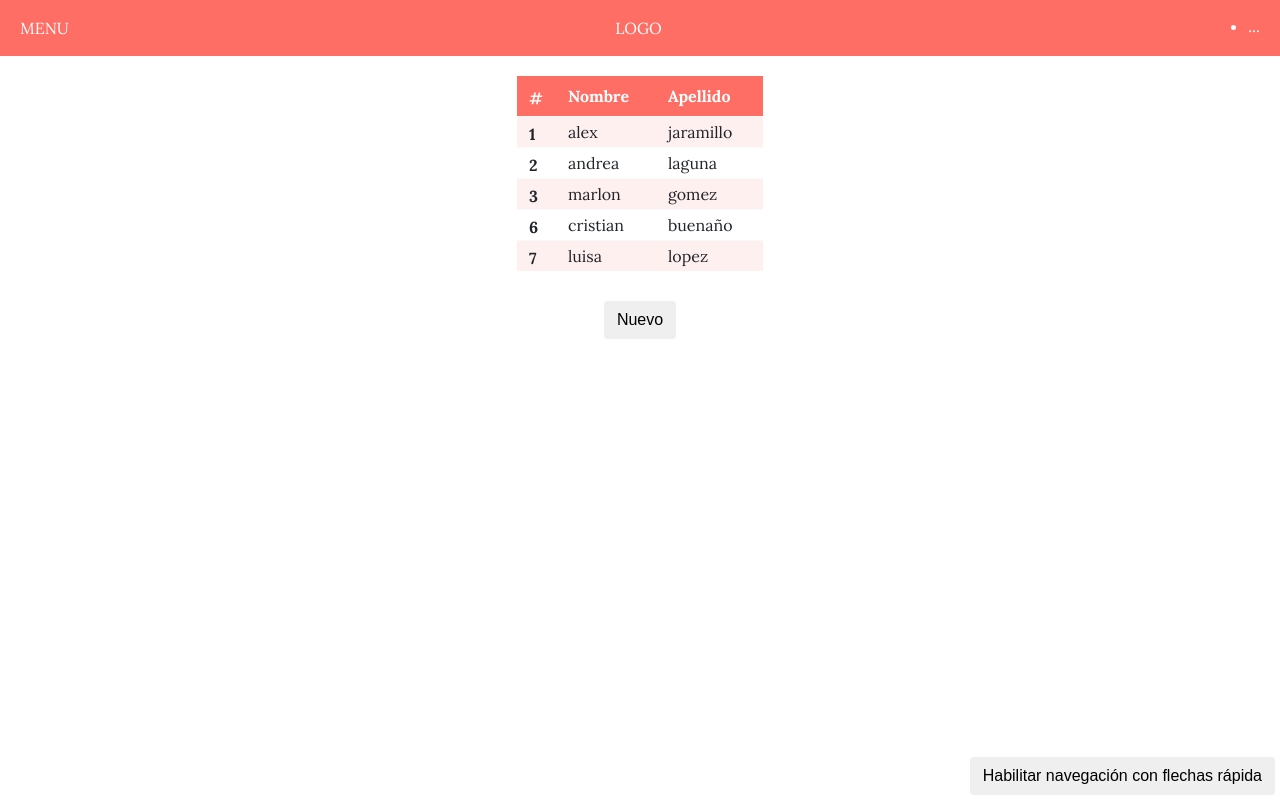
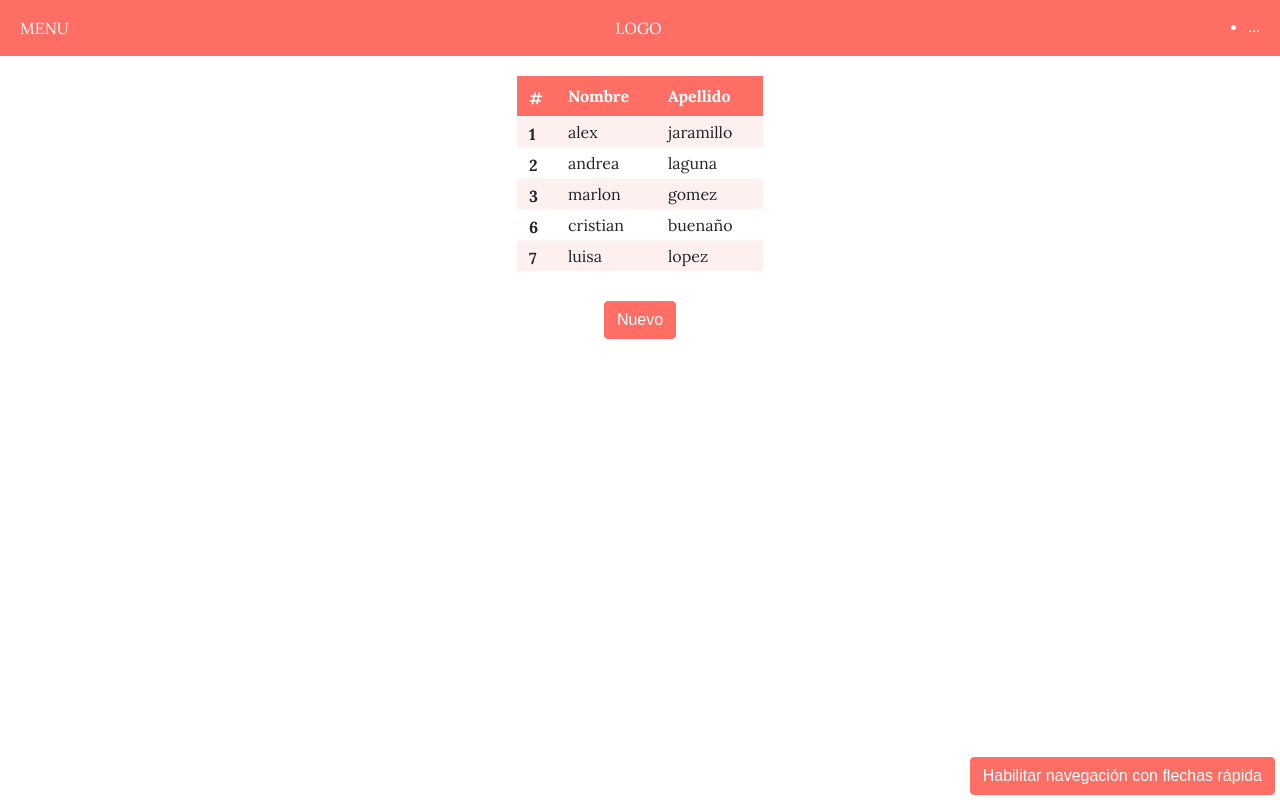
Before and after one commit to alexunjm/table-editing, a React app: page / in a window 1280 px wide. Built offline with nearby package versions, Linux system fonts and the light colour scheme.

Commit message:
Componente boton personalizado

```diff
--- /dev/null
+++ b/src/components/UI/Button/Button.js
@@ -0,0 +1,16 @@
+import React from 'react';
+
+import _ from "../../../customjs/custom";
+
+import bClasses from '../ui.css';
+
+const classes = {
+  primary: bClasses.btnPrimary
+}
+
+const button = (props) => {
+    const bClassNames = _(props.type).map(type => classes[type]).join(' ');
+    return <button className={bClassNames} onClick={props.clicked} >{props.children}</button>;
+};
+
+export default button;
--- a/src/containers/Table/TableContainer.js
+++ b/src/containers/Table/TableContainer.js
@@ -1,7 +1,9 @@
 import React, { Component } from "react";
 
+import _ from "../../customjs/custom";
+
 import Table from "../../components/Table/Table";
-import _ from "../../customjs/custom";
+import ButtonUI from "../../components/UI/Button/Button";
 
 import classes from "../../components/Table/Table.css";
 
@@ -104,9 +106,8 @@ class TableContainer extends Component {
 
   navigation(event, data, upNDownArgs) {
     event.preventDefault();
-    /**
-     * saca las propiedades de el objeto data.elm
-     */
+
+    // saca las propiedades de el objeto data.elm
     const keys = Object.entries(data.elm).map(pair => pair[0]);
     /**
      * saca el índice de las propiedades que tengan la key data.elmData.key
@@ -114,9 +115,8 @@ class TableContainer extends Component {
      */
     const index = keys.findIndex(key => key === data.elmData.key);
     let id = data.elm.id.editable ? data.elm.id.editable : data.elm.id;
-    /**
-     * Obtiene el key y el value de cada elemento junto al input que se está editando
-     */
+
+    // Obtiene el key y el value de cada elemento junto al input que se está editando
     let key = null;
     let val = null;
     switch (event.which) {
@@ -184,13 +184,11 @@ class TableContainer extends Component {
    * Función que maneja el evento de flechas presionadas en el teclado
    */
   onKeyDown = (event, data, upNDownArgs) => {
-    /**
-     * valida si es un evento de tabulación o de flecha
-     */
+
+    // valida si es un evento de tabulación o de flecha
     if (event.which === 9 || (event.which >= 37 && event.which <= 40)) {
-      /**
-       * valida si está habilitado el movimiento del cursor dentro del input con las flechas
-       */
+
+      // valida si está habilitado el movimiento del cursor dentro del input con las flechas
       if (this.state.arrowInsideInputs) {
 
         if (event.which === 37) {// Left
@@ -239,17 +237,17 @@ class TableContainer extends Component {
     if (this.state.data.length) {
       button = (
         <div className={classes.divFloated}>
-          <button onClick={this.arrowsNavHandler}>
+          <ButtonUI type={["primary"]} clicked={this.arrowsNavHandler}>
             {this.state.arrowInsideInputs ? "Habilitar " : "Deshabilitar "}
             navegación con flechas rápida
-          </button>
+          </ButtonUI>
         </div>
       );
-      newElmButton = (
-        <div className={[classes.flexCenter, classes.divSpacing].join(" ")}>
-          <button onClick={this.addNewElement}>Nuevo</button>
-        </div>
-      );
+      newElmButton = <div className={[classes.flexCenter, classes.divSpacing].join(" ")}>
+          <ButtonUI type={["primary"]} clicked={this.addNewElement}>
+            Nuevo
+          </ButtonUI>
+        </div>;
     }
 
     return (
```
